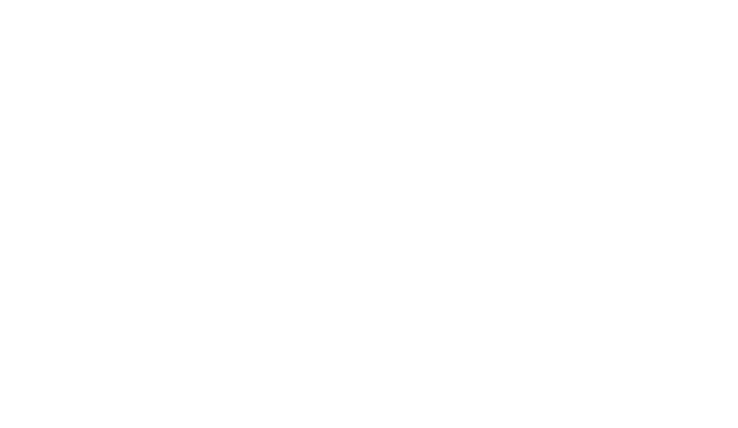
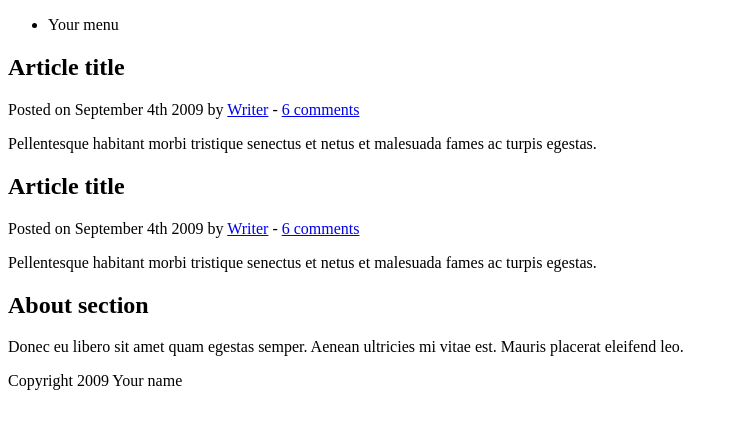
Before and after one commit to Carlier92/simpleName, a plain HTML site: page _7-css-positioning.html in a window 1280 px wide. Shown: the whole page, without its empty margins (0-738 px from the left). Drawn offline with Linux system fonts and the light colour scheme.

Commit message:
added template structure to paragraph 7 & 8

```diff
--- a/_7-css-positioning.html
+++ b/_7-css-positioning.html
@@ -1,11 +1,51 @@
-<!DOCTYPE html>
+<!DOCTYPE HTML>
+
 <html>
- <head>
-   <title></title>
-   <meta charset="utf-8">
- </head>
+
+<head>
+    <meta http-equiv="Content-Type" content="text/html; charset=UTF-8" />
+    <title>7. CSS/ Positioning</title>
+</head>
+
 <body>
 
+    <header>
+        <nav>
+            <ul>
+                <li>Your menu</li>
+            </ul>
+        </nav>
+    </header>
+
+    <section>
+
+        <article>
+            <header>
+                <h2>Article title</h2>
+                <p>Posted on <time datetime="2009-09-04T16:31:24+02:00">September 4th 2009</time> by <a href="#">Writer</a> - <a href="#comments">6 comments</a></p>
+            </header>
+            <p>Pellentesque habitant morbi tristique senectus et netus et malesuada fames ac turpis egestas.</p>
+        </article>
+
+        <article>
+            <header>
+                <h2>Article title</h2>
+                <p>Posted on <time datetime="2009-09-04T16:31:24+02:00">September 4th 2009</time> by <a href="#">Writer</a> - <a href="#comments">6 comments</a></p>
+            </header>
+            <p>Pellentesque habitant morbi tristique senectus et netus et malesuada fames ac turpis egestas.</p>
+        </article>
+
+    </section>
+
+    <aside>
+        <h2>About section</h2>
+        <p>Donec eu libero sit amet quam egestas semper. Aenean ultricies mi vitae est. Mauris placerat eleifend leo.</p>
+    </aside>
+
+    <footer>
+        <p>Copyright 2009 Your name</p>
+    </footer>
 
 </body>
+
 </html>
```
Also changed, not shown: _8-css-flexbox.html (+51 -0 lines).
